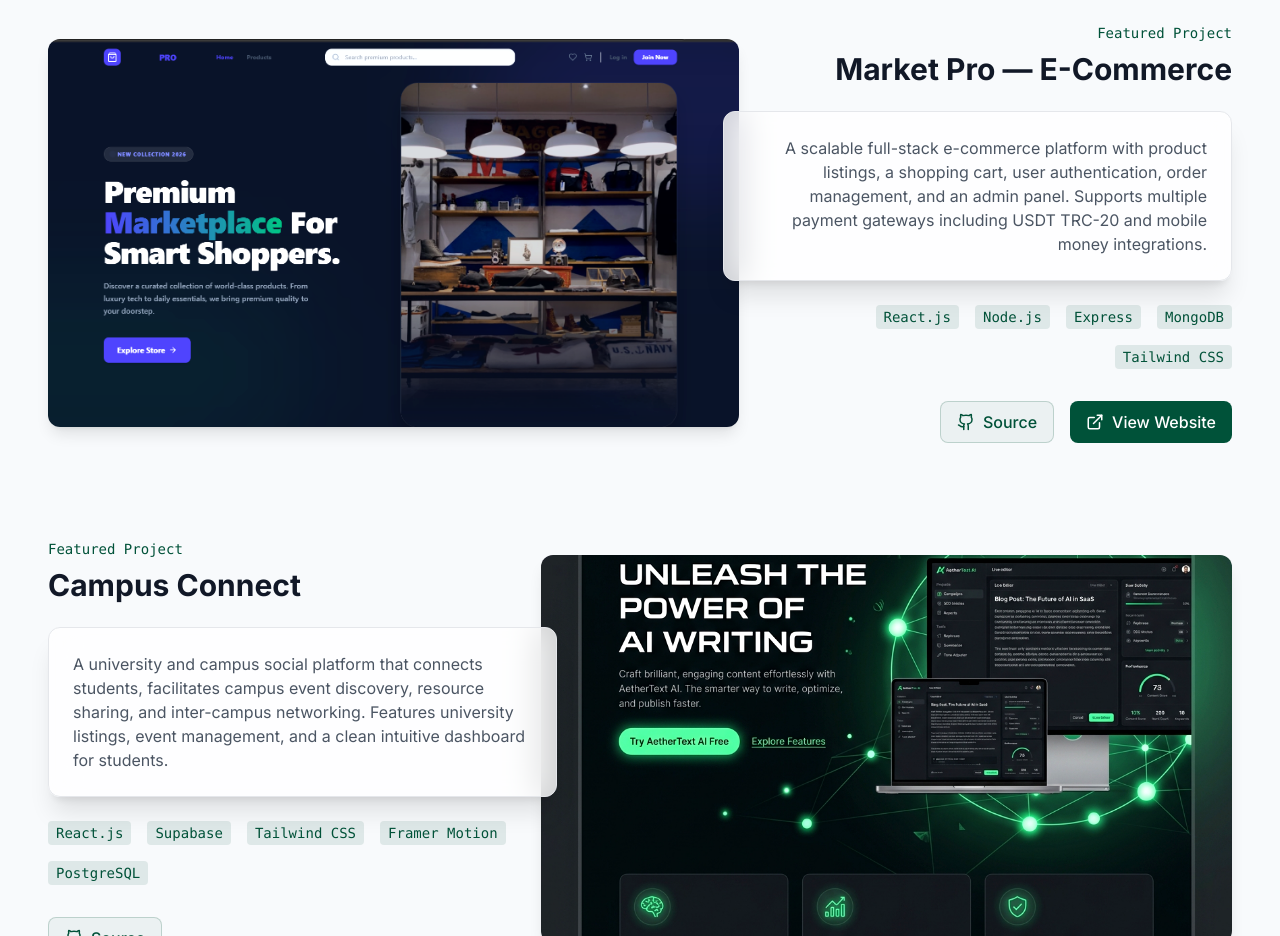
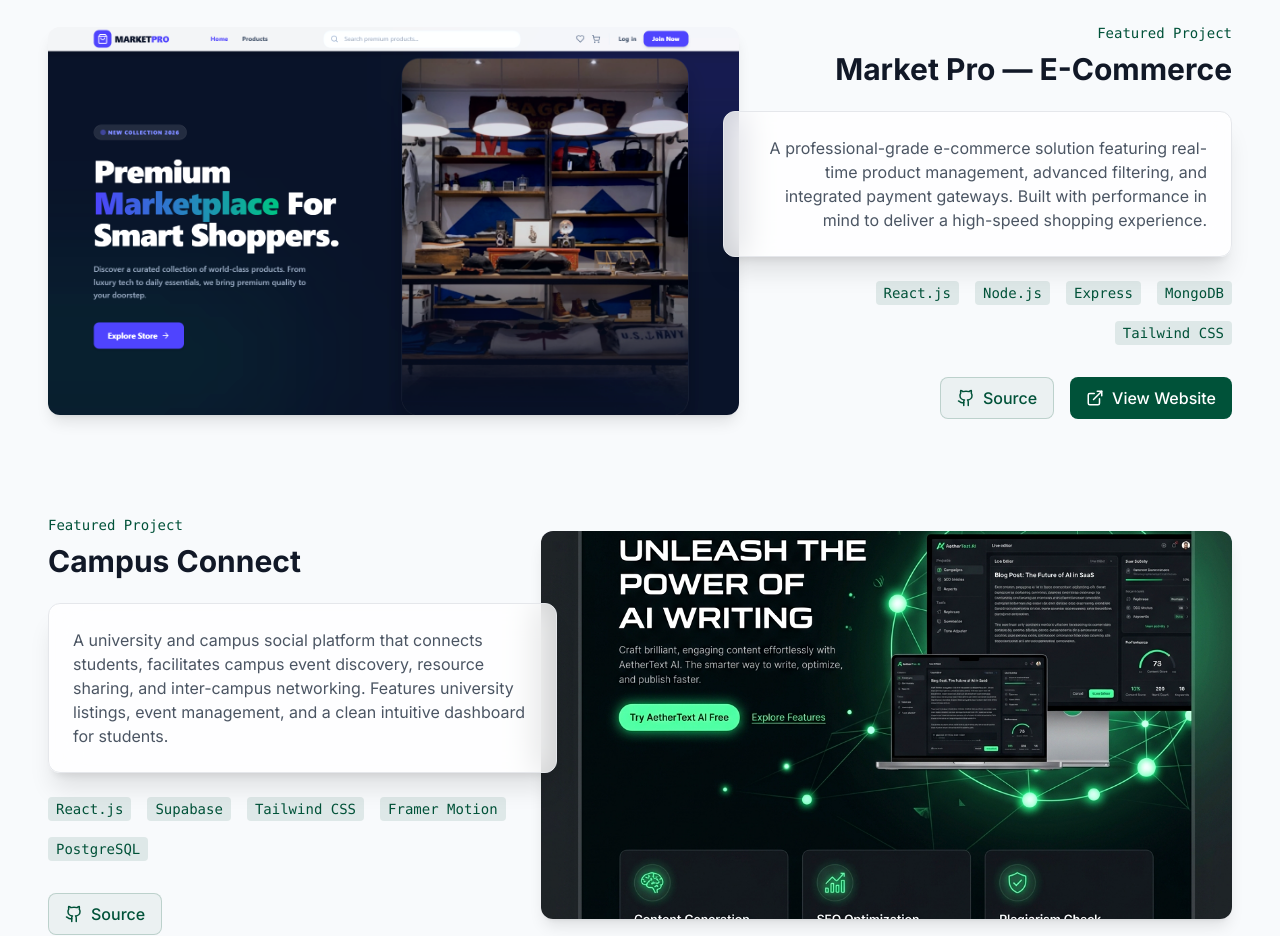
Before and after one commit to Samlite250/Samportfolio, a React (Vite) app: page / in a window 1280 px wide. Shown: the part 4340-5276 px from the top of the page. Built offline with nearby package versions, Linux system fonts and the light colour scheme.

Commit message:
feat: refresh marketpro image path and update description

```diff
--- a/src/components/Projects.jsx
+++ b/src/components/Projects.jsx
@@ -27,7 +27,7 @@
     id: 3,
     title: 'Market Pro — E-Commerce',
     description:
-      'A scalable full-stack e-commerce platform with product listings, a shopping cart, user authentication, order management, and an admin panel. Supports multiple payment gateways including USDT TRC-20 and mobile money integrations.',
+      'A professional-grade e-commerce solution featuring real-time product management, advanced filtering, and integrated payment gateways. Built with performance in mind to deliver a high-speed shopping experience.',
     tech_stack: ['React.js', 'Node.js', 'Express', 'MongoDB', 'Tailwind CSS'],
     image_url: '/images/projects/marketpro.png',
     live_url: 'https://marketplace-app-livid-three.vercel.app/',
```
Also changed, not shown: public/images/projects/marketpro.png.
